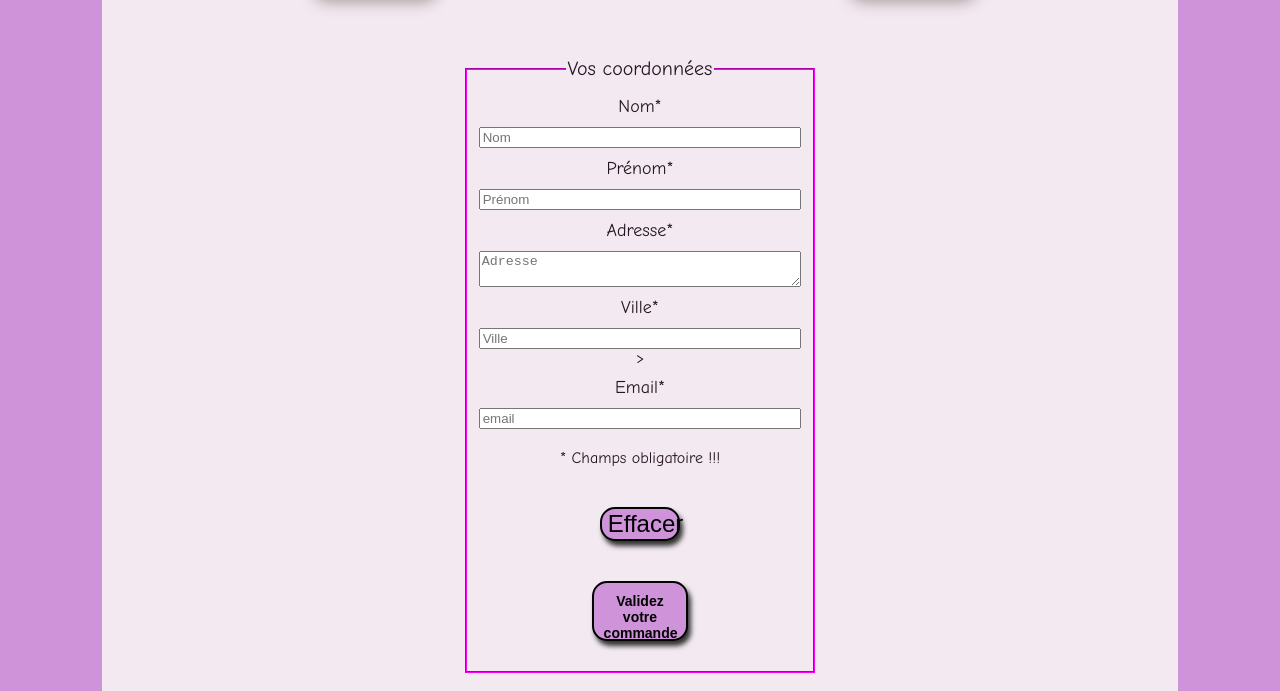
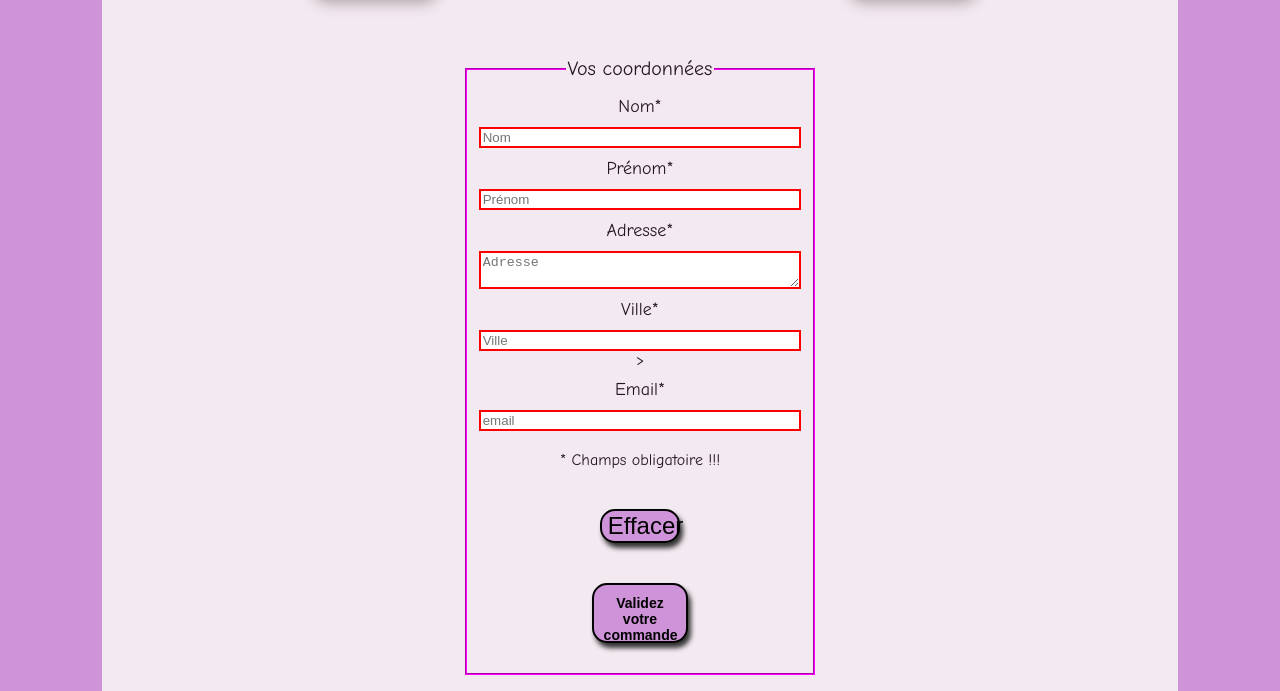
Before and after one commit to Olive59/projet-5-orinoco, a website: page panier.html in a window 1280 px wide. Shown: the part 781-1472 px from the top of the page. Drawn offline with Linux system fonts and the light colour scheme.

Commit message:
Css Formulaire

```diff
--- a/css/style.css
+++ b/css/style.css
@@ -447,6 +447,13 @@ label {
 /* ----------------------------------------------------------------------------------------------------------------------------------------- */
 /* ---------------------------------------------------------------------PANIER------------------------------------------------------------- */
 /* ----------------------------------------------------------------------------------------------------------------------------------------- */
+.formValid:valid {
+    border: 2px solid green;
+}
+
+.formValid:invalid {
+    border: 2px solid red;
+}
 
 .button-panier {
     background-color: #CE93D8;
--- a/panier.html
+++ b/panier.html
@@ -87,24 +87,24 @@
                     <fieldset>
                         <legend>Vos coordonnées</legend>
                         <label for="lastName">Nom*</label>
-                        <input id="lastName" type="text" name="lastName" placeholder="Nom" required
+                        <input id="lastName" type="text" name="lastName" class="formValid" placeholder="Nom" required
                             pattern="[A-Za-z \-'À-ÿ]{2,102}">
 
                         <label for="firstName">Prénom*</label>
-                        <input id="firstName" type="text" name="firstName" placeholder="Prénom" required
+                        <input id="firstName" type="text" name="firstName" class="formValid" placeholder="Prénom" required
                             pattern="[A-Za-z \-'À-ÿ]{2,102}">
 
                         <label for="address">Adresse*</label>
-                        <textarea id="address" name="address" placeholder="Adresse" required
+                        <textarea id="address" name="address" placeholder="Adresse" class="formValid" required
                             pattern="[\wÀ-ÿ /\-',]{2,300}"></textarea>
 
                         <label for="city">Ville*</label>
-                        <input id="city" type="text" name="city" placeholder="Ville" required
+                        <input id="city" type="text" name="city" class="formValid" placeholder="Ville" required
                             pattern="[\wÀ-ÿ \-',]{2,300}">>
                         <span class='error-ville'></span>
 
                         <label for="email">Email*</label>
-                        <input id="email" type="email" required name="email" placeholder="email">
+                        <input id="email" type="email" class="formValid" required name="email" placeholder="email">
 
                         <p>* Champs obligatoire !!!</p>
                         <button class="reset" type="reset">Effacer</button>
```
